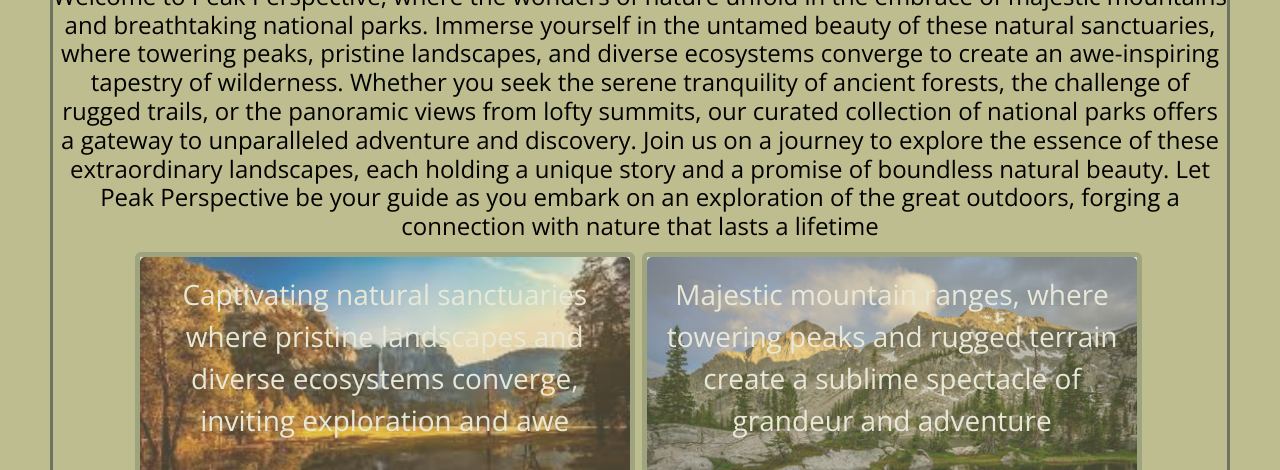
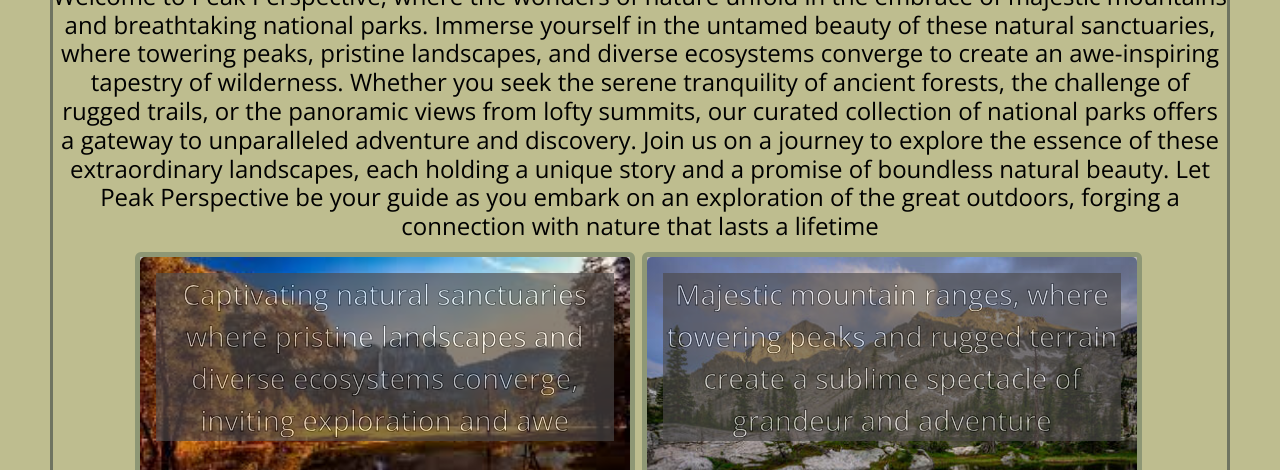
Before and after one commit to NenoC17/enjoy-the-outdoors, a plain HTML site: page Capstone2/index.html in a window 1280 px wide. Shown: the part 327-797 px from the top of the page. Drawn offline with nearby package versions, Linux system fonts and the light colour scheme.

Commit message:
Update main.css

```diff
--- a/Capstone2/styles/main.css
+++ b/Capstone2/styles/main.css
@@ -17,12 +17,16 @@ h2 {
 }
 
 .card-text {
+  background-color: rgb(77, 74, 74);
+  opacity: 65%;
   font-size: 28px;
   color: rgb(255, 255, 255);
+  -webkit-text-stroke: 0.8px;
+  -webkit-text-stroke-color: black;
 }
 
 .card{
-  opacity: 65%;
+  background-color: rgb(187, 184, 184);
   width: 29vw;
   border: 5px solid #8E9775;
   margin: 0.1em 0.1em 0 0;
@@ -31,6 +35,8 @@ h2 {
   min-height: 26vh;
   font-size: 4vh
 }
+
+
 
 
 
```
